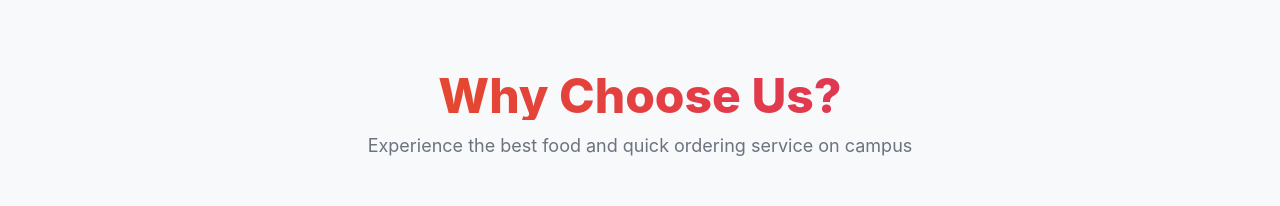
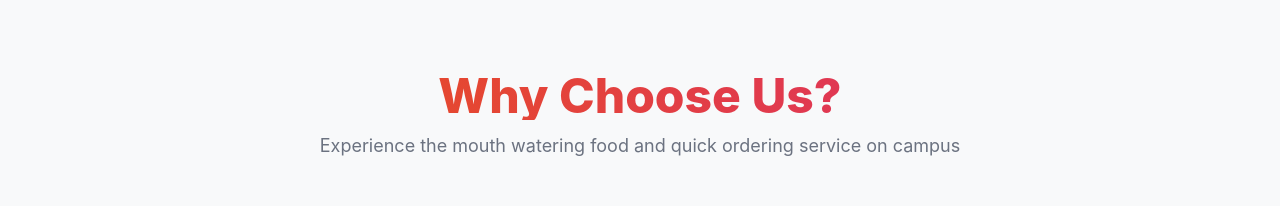
Before and after one commit to ayushchanore/CANTEEN, a React (Vite) app in the folder frontend/: page / in a window 1280 px wide. Shown: the part 960-1166 px from the top of the page. Built offline with nearby package versions, Linux system fonts and the light colour scheme; no server answers.

Commit message:
labelling

```diff
--- a/frontend/src/pages/Home.jsx
+++ b/frontend/src/pages/Home.jsx
@@ -109,7 +109,7 @@ export const Home = () => {
           Why Choose Us?
         </h2>
         <p className="text-center text-gray-500 mb-12 text-base md:text-lg">
-          Experience the best food and quick ordering service on campus
+          Experience the mouth watering food and quick ordering service on campus
         </p>
         <div className="grid grid-cols-1 sm:grid-cols-2 md:grid-cols-3 gap-6 md:gap-10">
           {features.map((feature) => (
```
